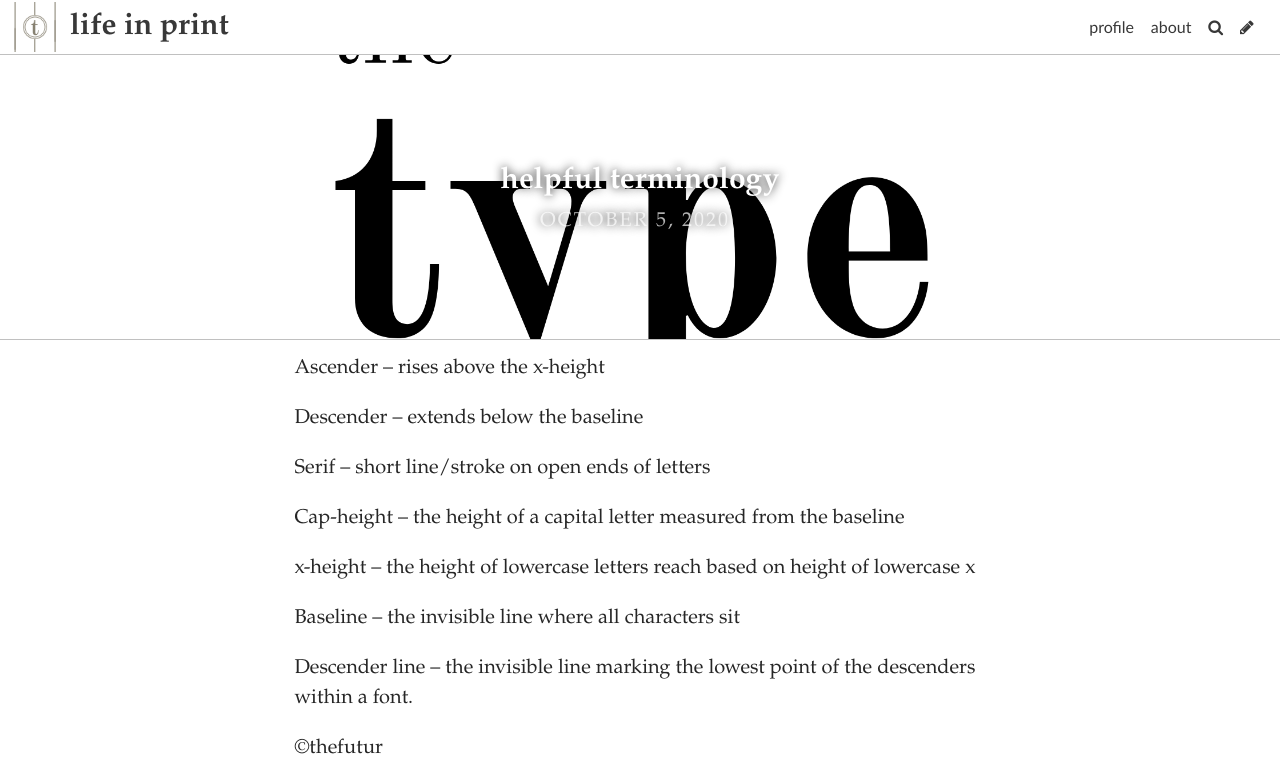
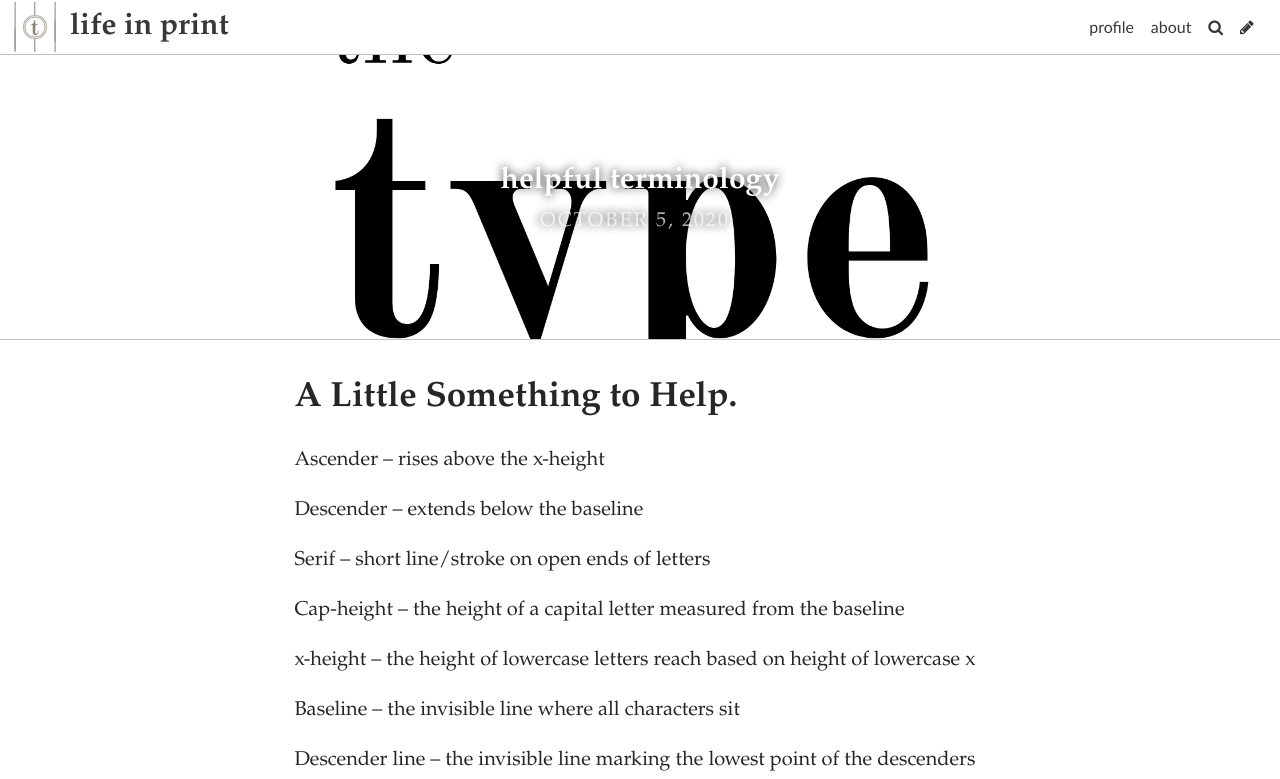
Before and after one commit to jessking16/thetype, a Jekyll site: the page built from _posts/2020-12-02-helpful-terminology.md, in a window 1280 px wide and 900 px high, cut to the strip 0-779 px from the top of the window. Built offline with Jekyll 4.4.1, drawn with Linux system fonts in a browser that asks for light colours; some web fonts are replaced; comment, search, counter and statistics services are not loaded.

Commit message:
Update Post “2020-12-02-helpful-terminology”

```diff
--- a/_posts/2020-12-02-helpful-terminology.md
+++ b/_posts/2020-12-02-helpful-terminology.md
@@ -5,6 +5,8 @@ date: 2020-10-05T16:30:00.000Z
 header_feature_image: ../uploads/banner-image-title.png
 comments: true
 ---
+## A Little Something to Help.
+
 Ascender – rises above the x-height
 
 Descender – extends below the baseline
```
